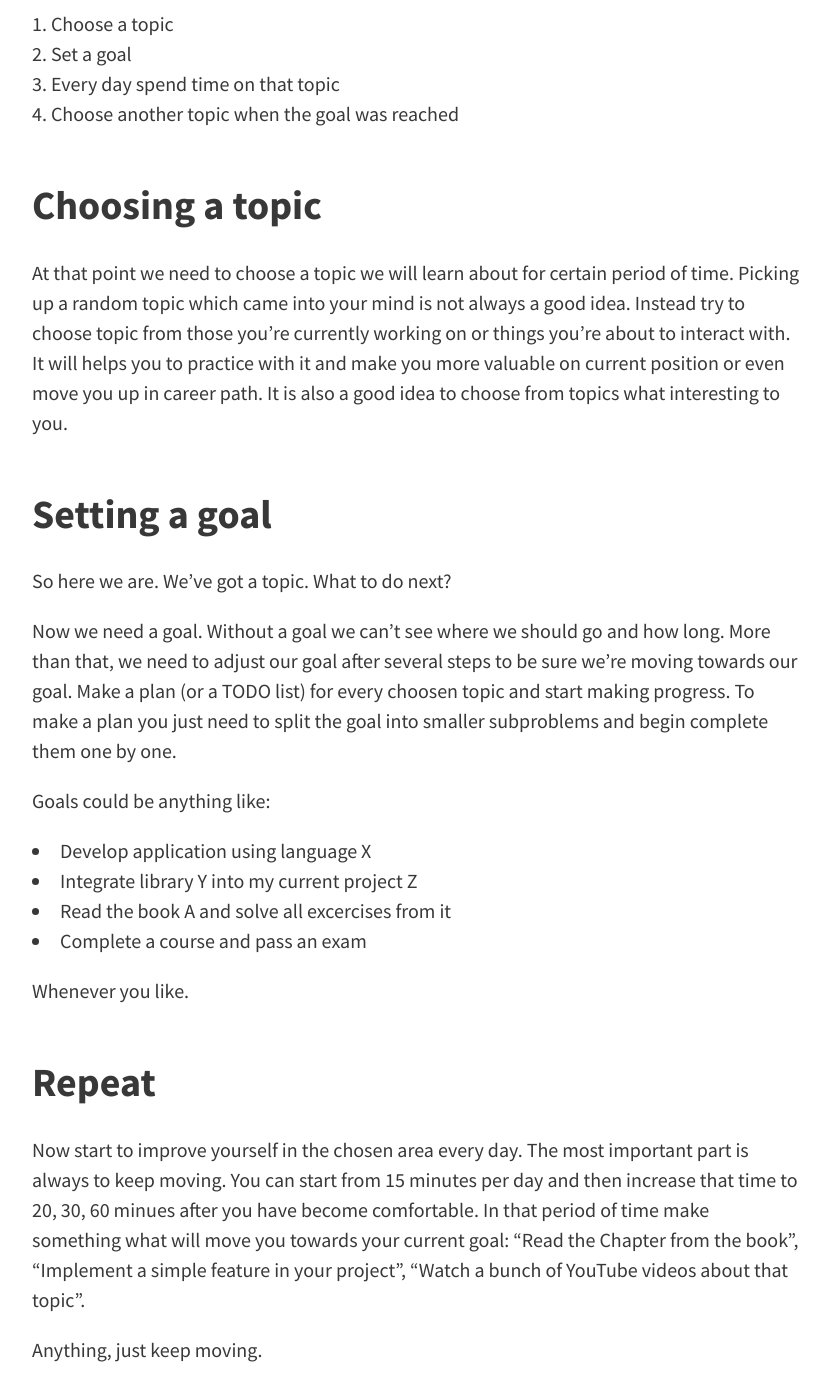
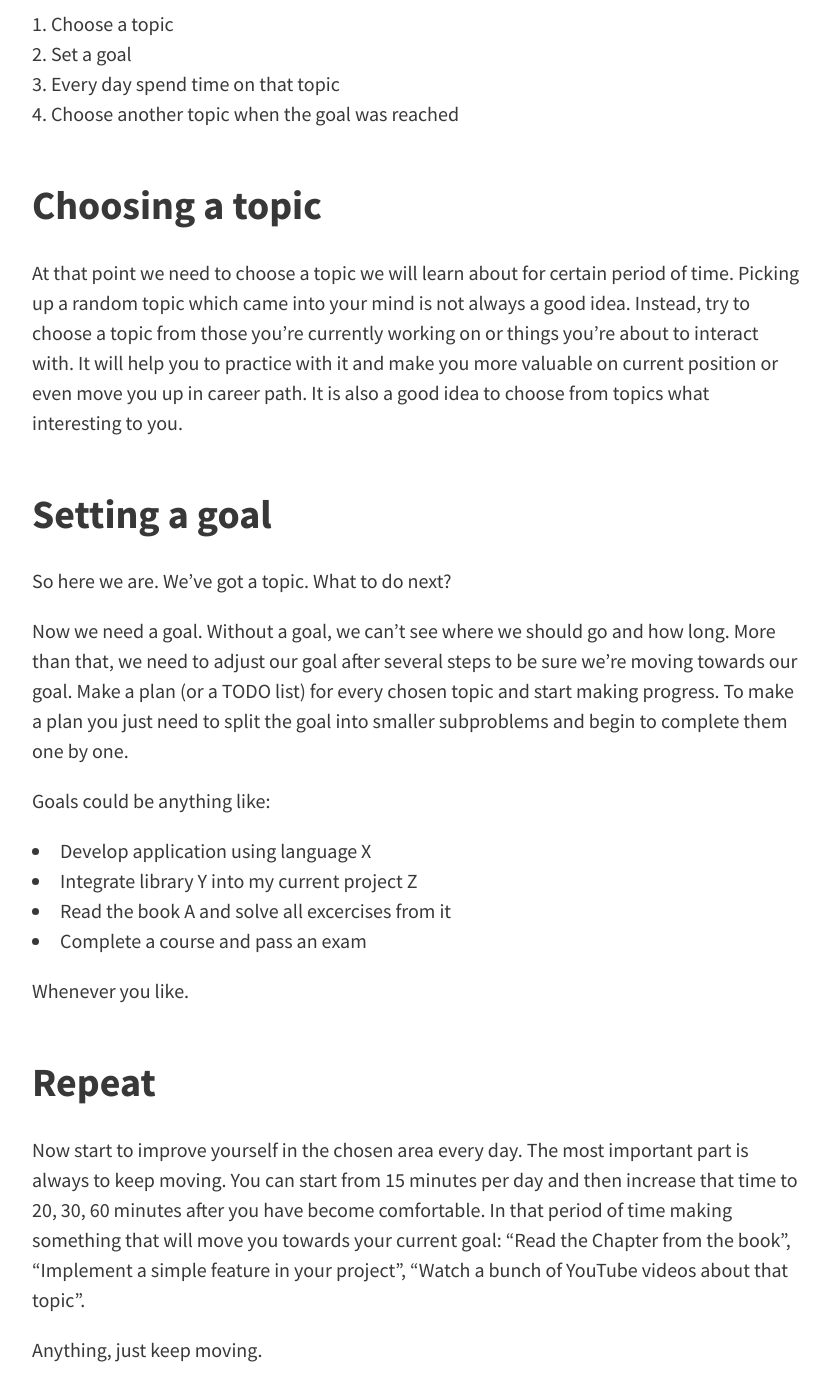
Before and after one commit to elfenlaid/ck3g.github.io, a Jekyll site: the page built from _posts/2015-07-25-every-single-day.md, in a window 1280 px wide and 1400 px high, scrolled down 708 px. Shown: the whole window, without its empty margins (224-1054 px from the left). Built offline with Jekyll 4.4.1, drawn with Linux system fonts in a browser that asks for light colours; nearby versions of some CDN libraries; comment, search, counter and statistics services are not loaded; some of the changed text lies outside the part shown.

Commit message:
Fix typos in Every single day

```diff
--- a/_posts/2015-07-25-every-single-day.md
+++ b/_posts/2015-07-25-every-single-day.md
@@ -5,7 +5,7 @@ title: Every single day
 
 We as software developers should always learn something new about technology and improve ourselves.
 There is a multitude of different topics in the technology world and it is growing every day.
-Yes, we won't be able to learn all of these things but we should keep learning.
+Yes, we won’t be able to learn all of these things but we should keep learning.
 
 We cannot just stop and keep staying at same point because tomorrow we will be a step behind.
 Missing one day of learning means regressing.
@@ -25,8 +25,8 @@ I've indentified for myself these TODOs:
 
 At that point we need to choose a topic we will learn about for certain period of time.
 Picking up a random topic which came into your mind is not always a good idea.
-Instead try to choose topic from those you're currently working on or things you're about to interact with.
-It will helps you to practice with it and make you more valuable on current position or even move you up in career path.
+Instead, try to choose a topic from those you’re currently working on or things you’re about to interact with.
+It will help you to practice with it and make you more valuable on current position or even move you up in career path.
 It is also a good idea to choose from topics what interesting to you.
 
 
@@ -34,10 +34,11 @@ It is also a good idea to choose from topics what interesting to you.
 
 So here we are. We've got a topic. What to do next?
 
-Now we need a goal. Without a goal we can't see where we should go and how long.
-More than that, we need to adjust our goal after several steps to be sure we're moving towards our goal.
-Make a plan (or a TODO list) for every choosen topic and start making progress.
-To make a plan you just need to split the goal into smaller subproblems and begin complete them one by one.
+Now we need a goal.
+Without a goal, we can’t see where we should go and how long.
+More than that, we need to adjust our goal after several steps to be sure we’re moving towards our goal.
+Make a plan (or a TODO list) for every chosen topic and start making progress.
+To make a plan you just need to split the goal into smaller subproblems and begin to complete them one by one.
 
 Goals could be anything like:
 
@@ -53,9 +54,9 @@ Whenever you like.
 
 Now start to improve yourself in the chosen area every day.
 The most important part is always to keep moving.
-You can start from 15 minutes per day and then increase that time to 20, 30, 60 minues after you have become comfortable.
-In that period of time make something what will move you towards your current goal:
-"Read the Chapter from the book", "Implement a simple feature in your project", "Watch a bunch of YouTube videos about that topic".
+You can start from 15 minutes per day and then increase that time to 20, 30, 60 minutes after you have become comfortable.
+In that period of time making something that will move you towards your current goal: “Read the Chapter from the book”, “Implement a simple feature in your project”, “Watch a bunch of YouTube videos about that topic”.
+
 
 Anything, just keep moving.
 
```
Also changed, not shown: other parts of _posts/2015-07-25-every-single-day.md (+1 -2 lines).
